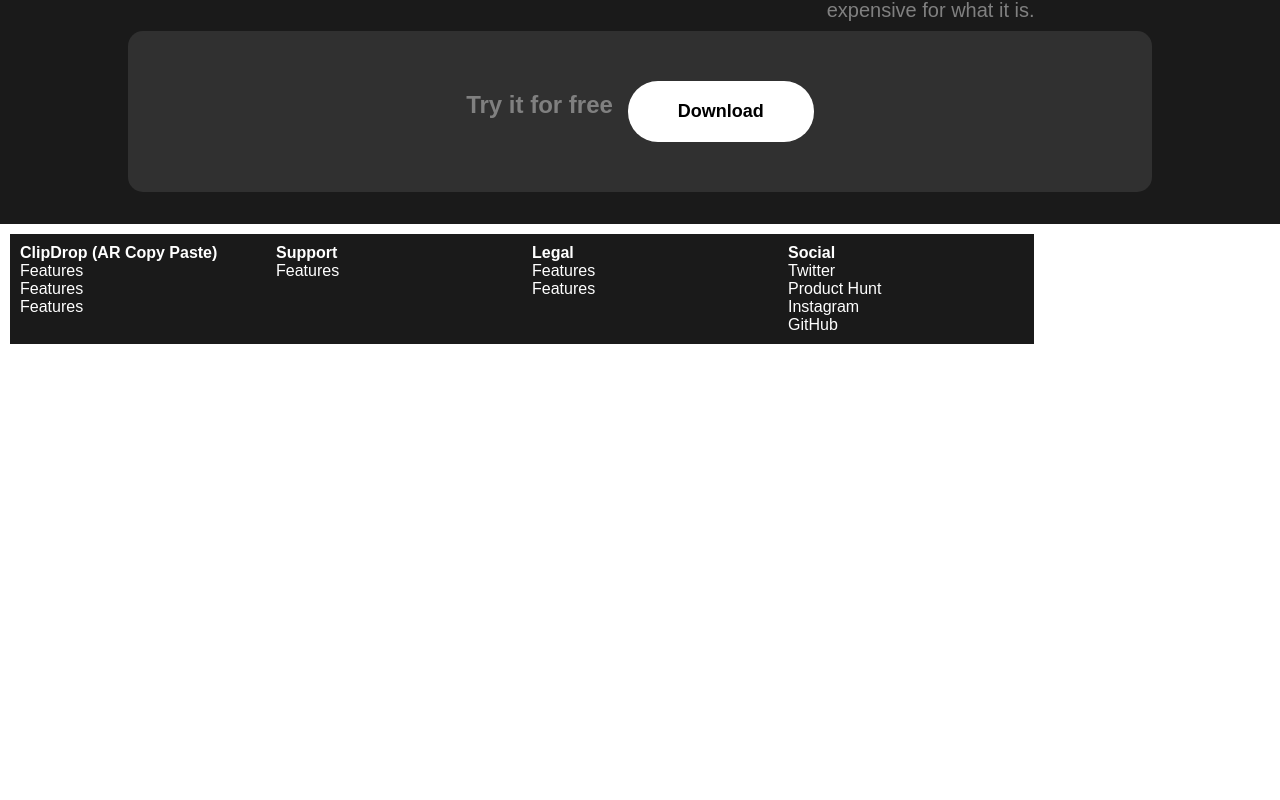
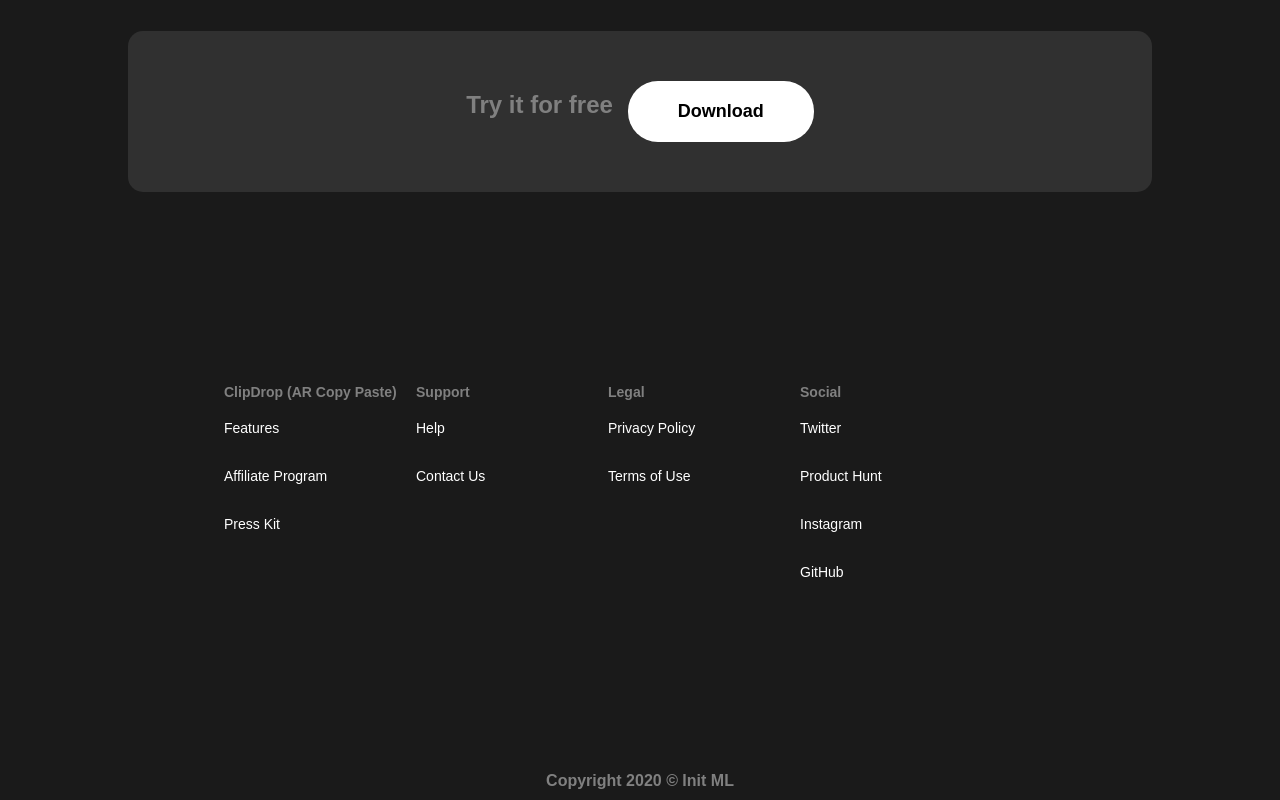
Before and after one commit to flo951/react-landing-page-clone, a React (Create React App) app: page / in a window 1280 px wide. Shown: the part 3099-3899 px from the top of the page. Before the commit the page ends 3453 px from the top, so only its background shows below. Built offline with nearby package versions, Linux system fonts and the light colour scheme.

Commit message:
Add Footer note

```diff
--- a/src/CommentCards.js
+++ b/src/CommentCards.js
@@ -23,12 +23,10 @@
   justify-content: center;
   align-items: center;
   width: 80vw;
-  height: 50vh;
 `;
 const commentCardStyles = css`
   display: flex;
   width: 30vw;
-  height: 40vh;
 `;
 const imageStyles = css`
   height: 80px;
--- a/src/Footer.js
+++ b/src/Footer.js
@@ -1,24 +1,37 @@
 /** @jsxImportSource @emotion/react */
 import { css } from '@emotion/react';
-
+const mainDivStyles = css`
+  display: flex;
+  justify-content: center;
+  background-color: #1a1a1a;
+  h4 {
+    color: gray;
+    margin-bottom: 10px;
+  }
+`;
 const footerStyles = css`
   color: gray;
-  margin: 10px;
+  font-size: 14px;
+  margin-top: 10rem;
+  margin-bottom: 10rem;
   display: flex;
-  justify-content: space-between;
+
   background-color: #1a1a1a;
-  width: 80vw;
+  width: 65vw;
+  h4 {
+    margin-bottom: 20px;
+  }
 `;
 const sectStyles = css`
-  margin: 10px;
   display: flex;
   flex-direction: column;
+  min-width: 12rem;
   background-color: #1a1a1a;
-  width: 80vw;
 `;
 const anchorStyles = css`
   text-decoration: none;
   list-style: none;
+  margin-bottom: 2rem;
   :hover {
     color: #9a66e2;
     transition: all 0.3s ease-out;
@@ -27,6 +40,8 @@
 
 export default function Footer() {
   return (
+    <>
+      <div css={mainDivStyles}>
         <footer css={footerStyles}>
           <div css={sectStyles}>
             <h4>ClipDrop (AR Copy Paste)</h4>
@@ -34,25 +49,28 @@
               Features
             </a>
             <a css={anchorStyles} href="./">
-          Features
+              Affiliate Program
             </a>
             <a css={anchorStyles} href="./">
-          Features
+              Press Kit
             </a>
           </div>
           <div css={sectStyles}>
             <h4>Support</h4>
             <a css={anchorStyles} href="./">
-          Features
+              Help
+            </a>
+            <a css={anchorStyles} href="./">
+              Contact Us
             </a>
           </div>
           <div css={sectStyles}>
             <h4>Legal</h4>
             <a css={anchorStyles} href="./">
-          Features
+              Privacy Policy
             </a>
             <a css={anchorStyles} href="./">
-          Features
+              Terms of Use
             </a>
           </div>
           <div css={sectStyles}>
@@ -71,5 +89,10 @@
             </a>
           </div>
         </footer>
+      </div>
+      <div css={mainDivStyles}>
+        <h4>Copyright 2020 © Init ML</h4>
+      </div>
+    </>
   );
 }
```
Lines whose indentation alone changed are shown as unchanged.
